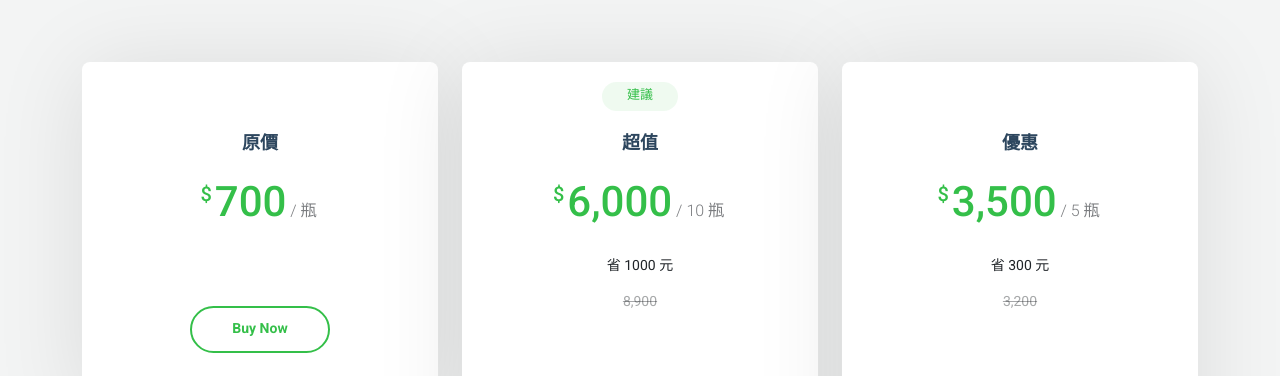
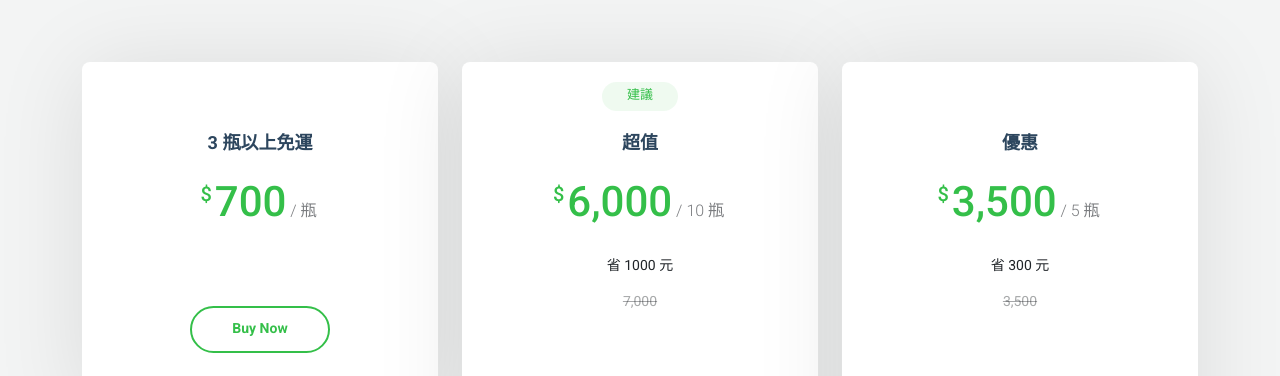
Before and after one commit to BudinMilk/beatrice-shampoo, a plain HTML site: page index.html in a window 1280 px wide. Shown: the part 2643-3019 px from the top of the page. Drawn offline with Linux system fonts and the light colour scheme.

Commit message:
Update index.html

```diff
--- a/index.html
+++ b/index.html
@@ -342,7 +342,7 @@
 
           <div class="col-lg-4 col-md-6" data-aos="fade-up" data-aos-delay="100">
             <div class="pricing-item">
-              <h3>原價</h3>
+              <h3>3 瓶以上免運</h3>
               <h4><sup>$</sup>700<span> / 瓶</span></h4>
               <ul>
                 <!-- <li>Aida dere</li>
@@ -367,7 +367,7 @@
                 <!-- <li>Nec feugiat nisl</li>
                 <li>Nulla at volutpat dola</li>
                 <li>Pharetra massa</li> -->
-                <li class="na">8,900</li>
+                <li class="na">7,000</li>
               </ul>
               <div class="btn-wrap">
                 <a href="#" class="btn-buy">Buy Now</a>
@@ -384,7 +384,7 @@
                 <!-- <li>Nec feugiat nisl</li>
                 <li>Nulla at volutpat dola</li>
                 <li>Pharetra massa</li> -->
-                <li class="na">3,200</li>
+                <li class="na">3,500</li>
               </ul>
               <div class="btn-wrap">
                 <a href="#" class="btn-buy">Buy Now</a>
```
